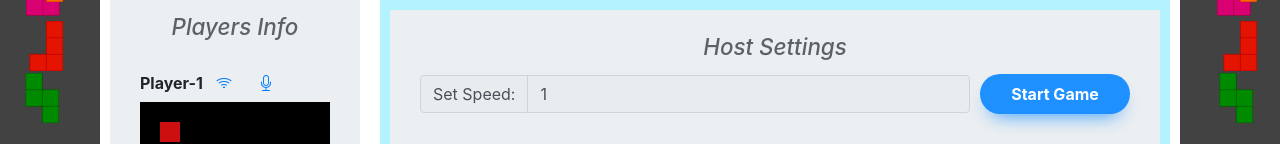
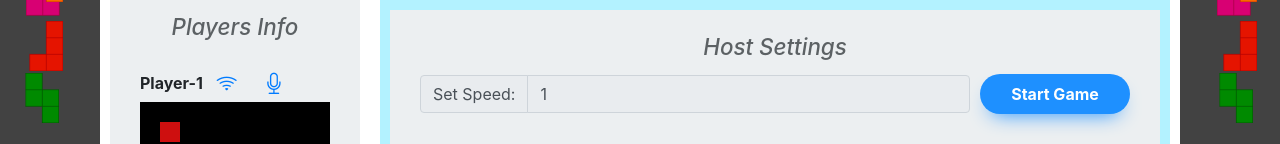
Before and after one commit to ducklin5/TTetris, a React (Create React App) app in the folder code/client/: page /room/1 in a window 1280 px wide. Shown: the part 212-356 px from the top of the page. Built offline with nearby package versions, Linux system fonts and the light colour scheme; no server answers.

Commit message:
editted voting component, mic and connection buttons
closes #32

```diff
--- a/code/client/src/pages/roompage/components/gameView/gameVotingComponent.css
+++ b/code/client/src/pages/roompage/components/gameView/gameVotingComponent.css
@@ -2,7 +2,7 @@
     background-color: #eceff1;
     max-height: 35vh;
     height: 100%;
-    margin: 20px 15px;
+    margin: 15px 15px;
     padding: 10px;
     display: flex;
     flex-direction: column;
--- a/code/client/src/pages/roompage/components/gameView/gameview.css
+++ b/code/client/src/pages/roompage/components/gameView/gameview.css
@@ -28,6 +28,7 @@
     background-color: rgba(240, 231, 231, 0.685);
     display: flex;
     margin: 20px 20px;
+    margin-top: 20px;
     height: 40px;
     border-color: rgb(139, 137, 137);
     border-style: solid;
--- a/code/client/src/pages/roompage/components/playerStatusComponent.jsx
+++ b/code/client/src/pages/roompage/components/playerStatusComponent.jsx
@@ -7,8 +7,8 @@ const PlayerStatusComponent = (props) => {
         <div className='player-info'>
             <div className='player-name-button'>
                 <span className=" text-left font-weight-bold">Player-1</span>
-                <button type="button" className="btn btn-link"><span className="bi bi-wifi"></span></button>
-                <button type="button" className="btn btn-link"><span className="bi bi-mic"></span></button>
+                <button type="button" className="btn btn-link"><span className="bi bi-wifi fa-lg"></span></button>
+                <button type="button" className="btn btn-link"><span className="bi bi-mic fa-lg"></span></button>
             </div>
             <div className="piece-container">
                 <div className="player-piece"></div>
```
